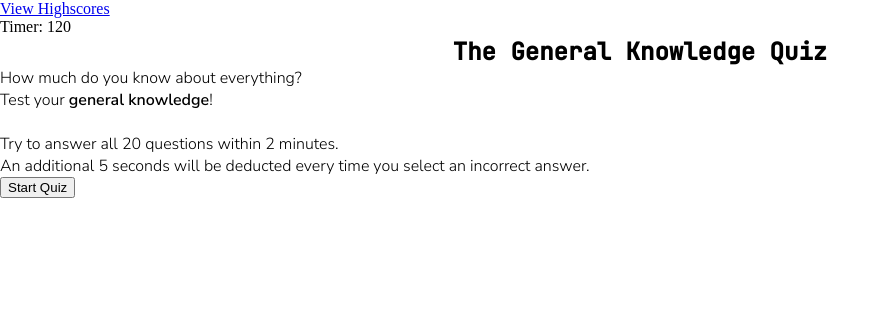
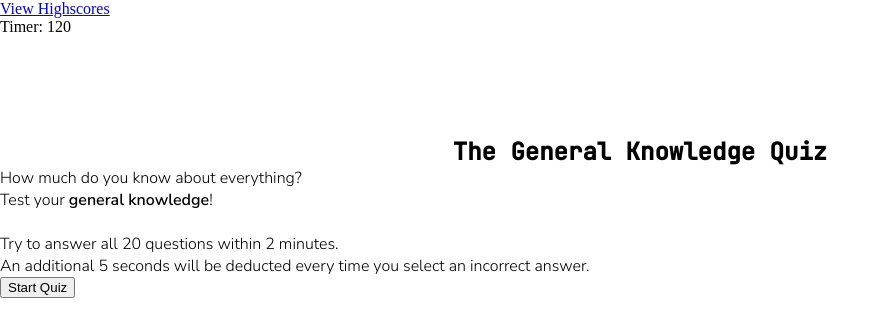
Before and after one commit to jkaho/quiz-website, a plain HTML site: page index.html in a window 1280 px wide. Shown: the whole page, without its empty margins (0-890 px from the left). Drawn offline with Linux system fonts and the light colour scheme.

Commit message:
Modify 'style.css' to align #main-container div

```diff
--- a/assets/css/style.css
+++ b/assets/css/style.css
@@ -27,3 +27,7 @@ button, input {
     width: 50%;
     margin: 0 auto;
 }
+
+#main-container {
+    margin: 100px auto;
+}
```
